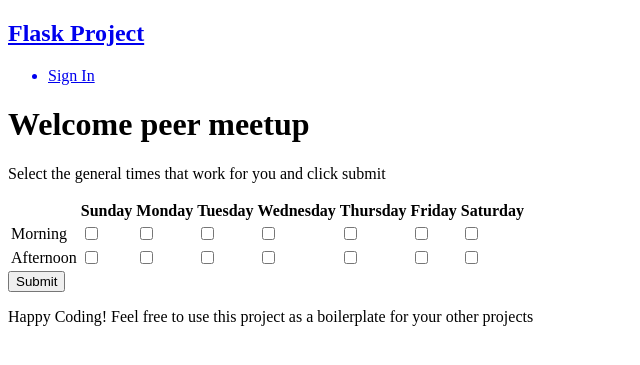
After one commit to darren4/FounderMeetup, a Flask app: template templates/peer_meetup.html in a window 1280 px wide. The commit adds this page. Shown: the top 365 px of the page, without its empty margins (0-640 px from the left). Run offline with Flask 3, Linux system fonts and the light colour scheme; the template is opened without the code that fills it, so the values that code supplies are empty.

Commit message:
added peer meeetup calendar

```diff
--- a/app.py
+++ b/app.py
@@ -2,6 +2,7 @@ from flask import Flask
 from blueprints.main_blueprint import main_views
 from blueprints.auth_blueprint import auth_views
 from blueprints.professional_support_blueprint import professional_support_views
+from blueprints.peer_meetup_blueprint import peer_meetup_views
 
 from flask_login import LoginManager
 from models.database import db, user, User
@@ -15,6 +16,7 @@ app.secret_key = dotenv_values(".env").get("FLASK_SECRET_KEY")
 app.register_blueprint(main_views)
 app.register_blueprint(auth_views)
 app.register_blueprint(professional_support_views)
+app.register_blueprint(peer_meetup_views)
 
 login = LoginManager(app)
 login.login_view = "/login"
--- a/templates/base.html
+++ b/templates/base.html
@@ -20,6 +20,7 @@
 					<a href="/profile/{{current_user.username}}"><li class="link">Profile</li></a>
 					<a href="/logout"><li class="link">Sign Out</li></a>
 					<a href="/professionalsupport"><li class="link">Professional Support</li></a>
+					<a href="/peermeetup"><li class="link">Peer Meetup</li></a>
 				{% endif %}
 			</ul>
 		</nav>
--- /dev/null
+++ b/templates/peer_meetup.html
@@ -0,0 +1,47 @@
+{% extends 'base.html' %}
+
+{% block body_content %}
+<main class="main-container">
+	<h1 class="main-header">Welcome peer meetup</h1>
+	<p class="main-subtitle">Select the general times that work for you and click submit</p>
+
+    <table>
+        <tr>
+            <th></th> <!-- Empty header for the time labels column -->
+            <th>Sunday</th>
+            <th>Monday</th>
+            <th>Tuesday</th>
+            <th>Wednesday</th>
+            <th>Thursday</th>
+            <th>Friday</th>
+            <th>Saturday</th>
+        </tr>
+        <tr>
+            <td class="time-label">Morning</td>
+            <td><input type="checkbox" id="sunday-morning"></td>
+            <td><input type="checkbox" id="monday-morning"></td>
+            <td><input type="checkbox" id="tuesday-morning"></td>
+            <td><input type="checkbox" id="wednesday-morning"></td>
+            <td><input type="checkbox" id="thursday-morning"></td>
+            <td><input type="checkbox" id="friday-morning"></td>
+            <td><input type="checkbox" id="saturday-morning"></td>
+        </tr>
+        <tr>
+            <td class="time-label">Afternoon</td>
+            <td><input type="checkbox" id="sunday-afternoon"></td>
+            <td><input type="checkbox" id="monday-afternoon"></td>
+            <td><input type="checkbox" id="tuesday-afternoon"></td>
+            <td><input type="checkbox" id="wednesday-afternoon"></td>
+            <td><input type="checkbox" id="thursday-afternoon"></td>
+            <td><input type="checkbox" id="friday-afternoon"></td>
+            <td><input type="checkbox" id="saturday-afternoon"></td>
+        </tr>
+    </table>
+
+    <div class="submit-container">
+        <button type="button" onclick="submitSchedule()">Submit</button>
+    </div>
+</main>
+</html>
+
+{% endblock body_content %}
```
Also changed, not shown: blueprints/peer_meetup_blueprint.py (added, +12 -0 lines), 2 other files.
